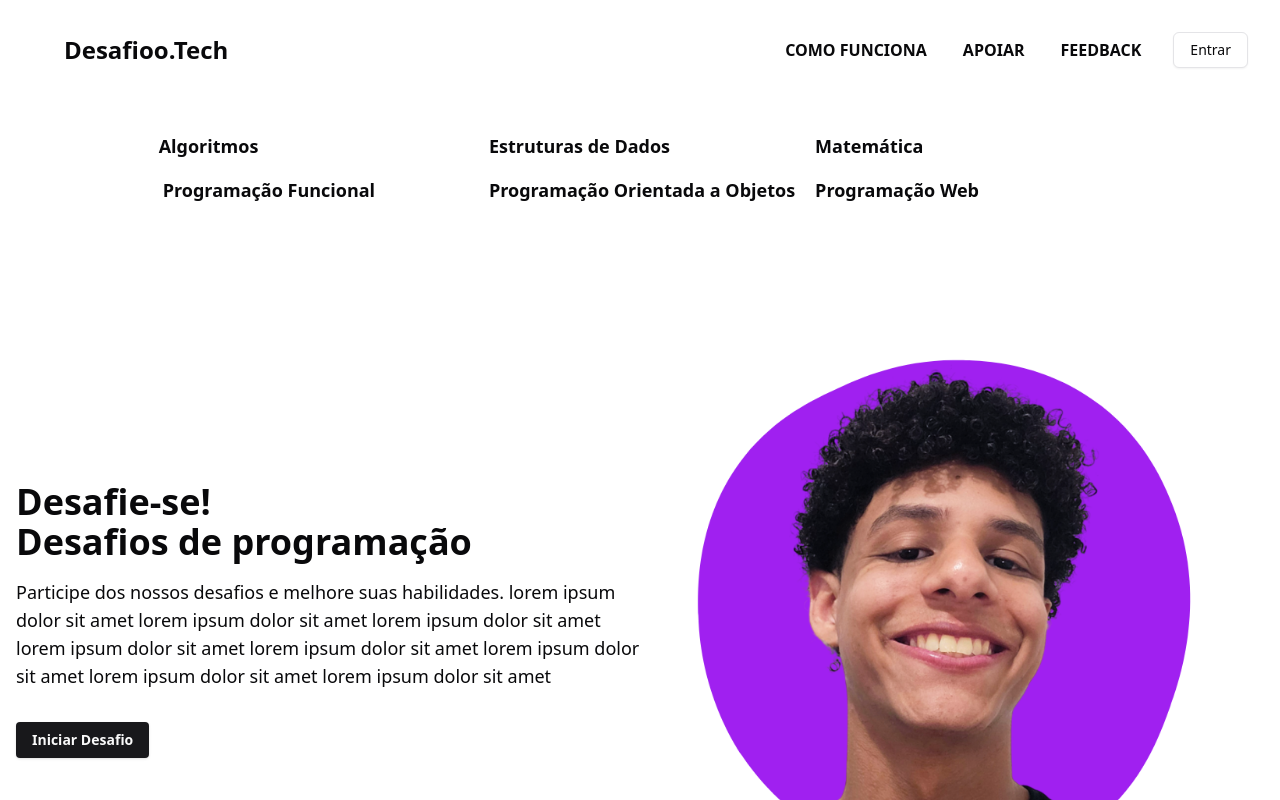
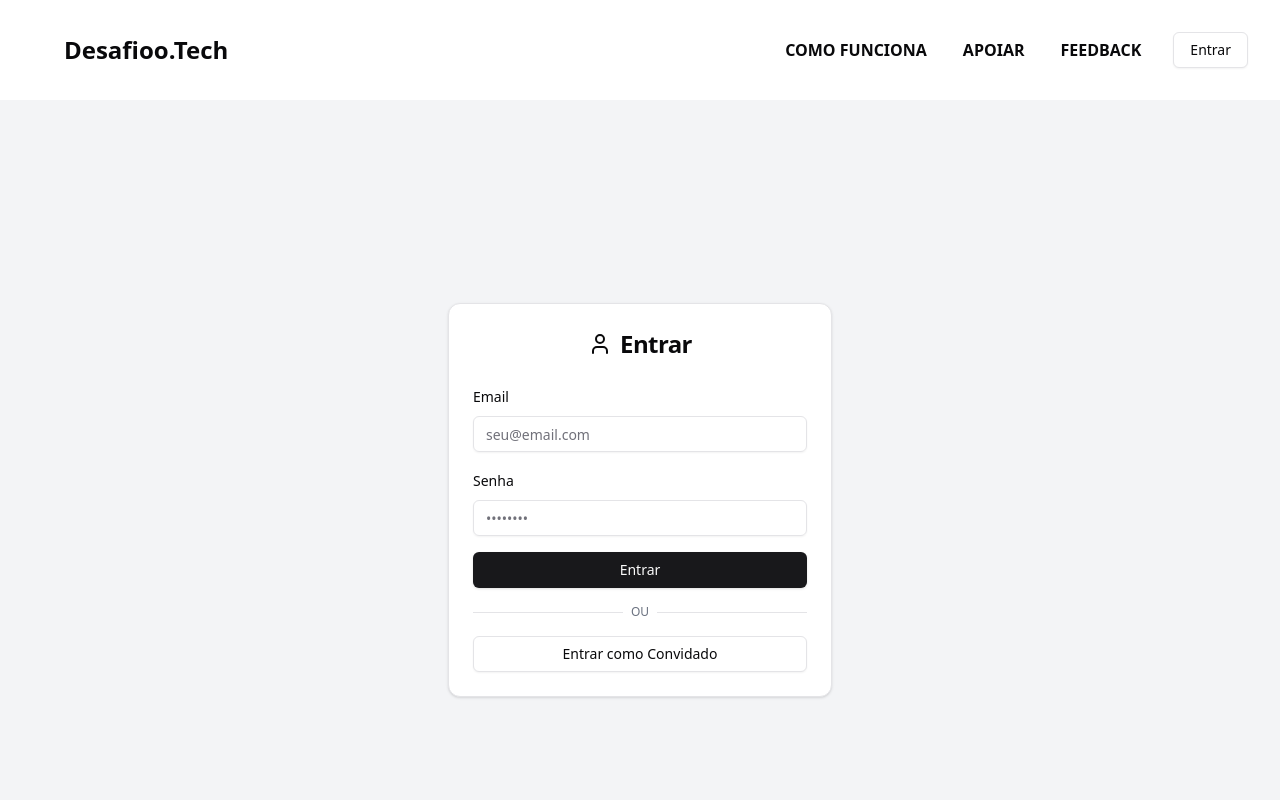
Before and after one commit to ArthurSilv4/front-desafioo.tech, a Next.js app: page /singIn in a window 1280 px wide. Shown: the top 800 px of the page. Built offline with nearby package versions, Linux system fonts and the light colour scheme.

Commit message:
criado a pagina de singin e corrigido o layout da pagina principal

```diff
--- a/src/app/[id]/page.tsx
+++ b/src/app/[id]/page.tsx
@@ -1,16 +1,20 @@
 "use client";
 
+import React from "react";
+import Main from "@/components/Layout/Main/page";
 import { useParams } from "next/navigation";
 
 export default function ChallengeId() {
   const { id } = useParams();
 
   return (
+    <Main>
       <section className="min-h-screen">
         <div className="container mx-auto p-4">
           <h1>titulo do desafio</h1>
           <span>id: {id}</span>
         </div>
       </section>
+    </Main>
   );
 }
--- a/src/app/layout.tsx
+++ b/src/app/layout.tsx
@@ -3,12 +3,6 @@ import { Geist, Geist_Mono } from "next/font/google";
 import "./globals.css";
 import { Header } from "@/components/Layout/Header/page";
 import { Footer } from "@/components/Layout/Footer/page";
-import FAQ from "@/components/Layout/Main/FAQ/page";
-import { Separator } from "@radix-ui/react-separator";
-import { Creators } from "@/components/Layout/Main/Creators/page";
-import { CategoryList } from "@/components/Layout/Main/CategoryList/page";
-import { StartProgramming } from "@/components/Layout/Main/StartProgramming/page";
-import { CTA } from "@/components/Layout/Main/CTA/page";
 
 const geistSans = Geist({
   variable: "--font-geist-sans",
@@ -36,15 +30,7 @@ export default function RootLayout({
         className={`${geistSans.variable} ${geistMono.variable} antialiased `}
       >
         <Header />
-        <main className="max-w-screen-2xl mx-auto">
-          <CategoryList />
-          <CTA />
-          {children}
-          <StartProgramming />
-          <Creators />
-          <FAQ />
-          <Separator className="bg-gray-300 h-[1px]" />
-        </main>
+        {children}
         <Footer />
       </body>
     </html>
--- a/src/app/page.tsx
+++ b/src/app/page.tsx
@@ -1,3 +1,4 @@
+import Main from "@/components/Layout/Main/page";
 import { Card, CardContent } from "@/components/ui/card";
 import { Separator } from "@radix-ui/react-separator";
 import { Camera, Code2Icon } from "lucide-react";
@@ -18,6 +19,7 @@ export default function Home() {
   console.log(challengeList);
 
   return (
+    <Main>
       <section className="min-h-screen">
         <div className="container mx-auto p-4">
           <h1 className="text-3xl font-bold">Desafios</h1>
@@ -51,5 +53,6 @@ export default function Home() {
           </div>
         </div>
       </section>
+    </Main>
   );
 }
--- /dev/null
+++ b/src/app/singIn/page.tsx
@@ -0,0 +1,122 @@
+"use client";
+
+import { useState } from "react";
+import { useForm } from "react-hook-form";
+import { zodResolver } from "@hookform/resolvers/zod";
+import * as z from "zod";
+import { Button } from "@/components/ui/button";
+import { Card, CardContent, CardHeader, CardTitle } from "@/components/ui/card";
+import {
+  Form,
+  FormControl,
+  FormField,
+  FormItem,
+  FormLabel,
+  FormMessage,
+} from "@/components/ui/form";
+import { Input } from "@/components/ui/input";
+import { User } from "lucide-react";
+
+const formSchema = z.object({
+  email: z.string().email({ message: "Email inválido" }),
+  password: z
+    .string()
+    .min(6, { message: "A senha deve ter pelo menos 6 caracteres" }),
+});
+
+export default function SignIn() {
+  const [isLoading, setIsLoading] = useState(false);
+
+  const form = useForm<z.infer<typeof formSchema>>({
+    resolver: zodResolver(formSchema),
+    defaultValues: {
+      email: "",
+      password: "",
+    },
+  });
+
+  async function onSubmit(values: z.infer<typeof formSchema>) {
+    setIsLoading(true);
+    console.log(values);
+  }
+
+  async function handleGuestAccess() {
+    setIsLoading(true);
+    console.log("Entrando como convidado");
+  }
+
+  return (
+    <main className="min-h-screen flex items-center justify-center bg-gray-100 p-4">
+      <Card className="w-full max-w-sm">
+        <CardHeader className="space-y-1">
+          <CardTitle className="text-2xl text-center flex items-center justify-center gap-2">
+            <User className="h-6 w-6" />
+            Entrar
+          </CardTitle>
+        </CardHeader>
+        <CardContent>
+          <Form {...form}>
+            <form onSubmit={form.handleSubmit(onSubmit)} className="space-y-4">
+              <FormField
+                control={form.control}
+                name="email"
+                render={({ field }) => (
+                  <FormItem>
+                    <FormLabel>Email</FormLabel>
+                    <FormControl>
+                      <Input
+                        placeholder="seu@email.com"
+                        {...field}
+                        disabled={isLoading}
+                      />
+                    </FormControl>
+                    <FormMessage />
+                  </FormItem>
+                )}
+              />
+              <FormField
+                control={form.control}
+                name="password"
+                render={({ field }) => (
+                  <FormItem>
+                    <FormLabel>Senha</FormLabel>
+                    <FormControl>
+                      <Input
+                        type="password"
+                        placeholder="••••••••"
+                        {...field}
+                        disabled={isLoading}
+                      />
+                    </FormControl>
+                    <FormMessage />
+                  </FormItem>
+                )}
+              />
+              <Button type="submit" className="w-full" disabled={isLoading}>
+                {isLoading ? "Entrando..." : "Entrar"}
+              </Button>
+            </form>
+          </Form>
+
+          <div className="relative my-4">
+            <div className="absolute inset-0 flex items-center">
+              <div className="w-full border-t"></div>
+            </div>
+            <div className="relative flex justify-center text-xs uppercase">
+              <span className="bg-white px-2 text-gray-500">ou</span>
+            </div>
+          </div>
+
+          <Button
+            variant="outline"
+            className="w-full"
+            onClick={handleGuestAccess}
+            disabled={isLoading}
+          >
+            {isLoading ? "Entrando..." : "Entrar como Convidado"}
+          </Button>
+        </CardContent>
+      </Card>
+    </main>
+  );
+}
--- /dev/null
+++ b/src/components/Layout/Main/page.tsx
@@ -0,0 +1,26 @@
+import React from "react";
+import { ReactNode } from "react";
+import { Separator } from "@/components/ui/separator";
+import { CategoryList } from "./CategoryList/page";
+import { Creators } from "./Creators/page";
+import { CTA } from "./CTA/page";
+import FAQ from "./FAQ/page";
+import { StartProgramming } from "./StartProgramming/page";
+
+interface MainProps {
+  children: ReactNode;
+}
+
+export default function Main({ children }: MainProps) {
+  return (
+    <main className="max-w-screen-2xl mx-auto">
+      <CategoryList />
+      <CTA />
+      {children}
+      <StartProgramming />
+      <Creators />
+      <FAQ />
+      <Separator className="bg-gray-300 h-[1px]" />
+    </main>
+  );
+}
```
Lines whose indentation alone changed are shown as unchanged.
